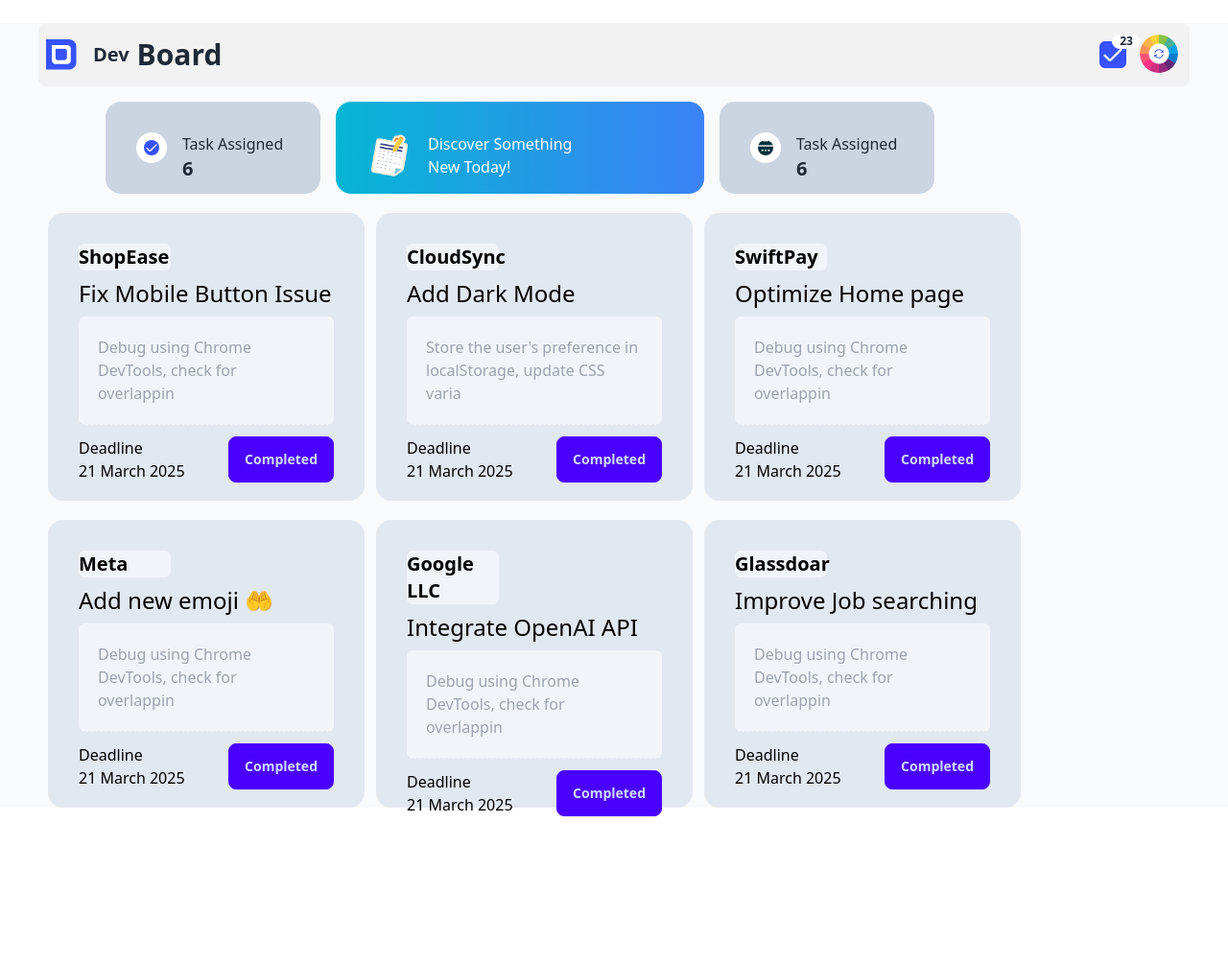
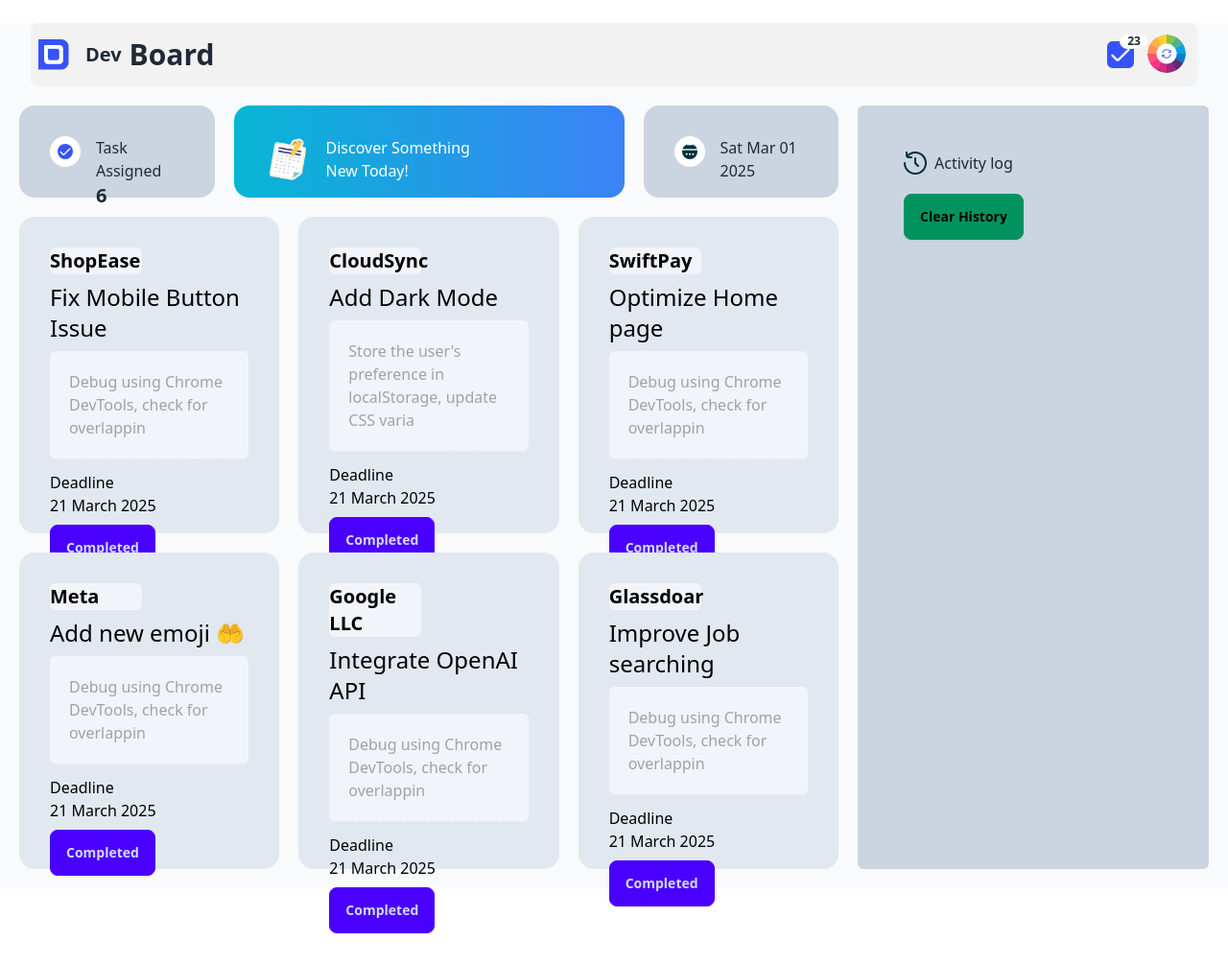
Before and after one commit to hridaysonar/Board-Rajshahi, a plain HTML site: page index.html in a window 1280 px wide. Shown: the whole page at 96% size. Before the commit the page ends 883 px from the top, so only its background shows below. Drawn offline with nearby package versions, Linux system fonts and the light colour scheme.

Commit message:
aside bar and all code modify

```diff
--- a/appliciton.js
+++ b/appliciton.js
@@ -3,8 +3,21 @@ document.getElementById("back-now").addEventListener("click", function () {
   });
 
 //   colorjavasript
-  document.getElementById('thime-change').addEventListener('click', function() {
-    const colors = ['#FF5733', '#33FF57', '#3357FF', '#FF33A6', '#A633FF','#FFA07A','#800080','#FF00FF'];
+  document.getElementById('thimeChange').addEventListener('click', function() {
+    const colors = ['#FF5733', '#33FF57', '#3357FF', '#FF33A6', '#A633FF','#FFA07A','#800080'];
     const randomColor = colors[Math.floor(Math.random() * colors.length)];
     document.body.style.backgroundColor = randomColor;
 });
+
+
+// date
+document.getElementById("new-date").innerText = new Date().toDateString();
+function time() {
+    const now = new Date();
+    const hours = now.getHours();
+    const minutes = now.getMinutes().toString().padStart(2, '0');
+    const seconds = now.getSeconds().toString().padStart(2, '0');
+    return `${hours}:${minutes}:${seconds}`;
+  }
+
+//   date done
--- a/index.html
+++ b/index.html
@@ -1,5 +1,6 @@
 <!DOCTYPE html>
 <html lang="en">
+
 <head>
   <meta charset="UTF-8">
   <meta name="viewport" content="width=device-width, initial-scale=1.0">
@@ -7,10 +8,11 @@
   <script src="https://cdn.tailwindcss.com"></script>
   <title>Assignmment-5</title>
 </head>
-<body id="changeBackground" class="bg-slate-50">
+
+<body id="changeBackground" class="bg-slate-50 ">
   <header>
     <nav>
-            <div class="navbar bg-base-200 mt-6 w-[75pc] m-[auto] rounded-lg">
+      <div class="navbar bg-base-200 mt-6 w-[95%]  m-[auto] rounded-lg">
 
         <div class="flex-1">
           <img class="h-8" src="./assets/logo.png" alt="">
@@ -30,86 +32,154 @@
         <div class="dropdown dropdown-end">
           <div tabindex="0" role="button" class="btn btn-ghost btn-circle avatar">
             <div class="w-10 rounded-full">
-                        <img id="" onclick="changeBackground()" src="./assets/theme-btn.png" alt="">
+              <img id="thimeChange" src="./assets/theme-btn.png" alt="">
             </div>
           </div>
         </div>
       </div>
       </div>
     </nav>
-        <!-- main -->
-        <div class="mt-4 flex ml-[110px] gap-4">
-           <div class="bg-slate-300 h-24 w-56 rounded-2xl p-8 flex gap-4">
+  </header>
+
+  <main class="flex gap-5 justify-center  p-5">
+    <!-- col 1 -->
+    <section class="w-[70%]">
+      <!-- row 1 -->
+        <div class="flex items-center gap-5">
+          <!-- card 1 -->
+          <div class="w-[25%] ">
+            <div class="bg-slate-300 h-24  rounded-2xl p-8 flex gap-4">
               <img class="bg-white p-2 rounded-3xl" src="./assets/checkbox.png" alt="">
               <div>
                 <p>Task Assigned </p>
                 <h1 class="font-bold text-xl">6</h1>
               </div>
             </div>
-           <!-- box1 -->
-           <div id="back-now" class="bg-gradient-to-r from-cyan-500 to-blue-500 h-24 w-96 rounded-2xl p-8 flex gap-4 cursor-pointer">
+          </div>
+          <!-- card 2 -->
+          <div class="w-[50%]">
+            <div id="back-now"
+              class="bg-gradient-to-r from-cyan-500 to-blue-500 h-24 rounded-2xl p-8 flex gap-4 cursor-pointer">
               <img class=" w-12 h-12 " src="./assets/board.png" alt="">
               <div>
                 <p class="text-white">Discover Something <br> New Today!</p>
 
               </div>
-           </div>   <div class="bg-slate-300 h-24 w-56 rounded-2xl p-8 flex gap-4 ">
+            </div>
+          </div>
+          <!-- card 3 -->
+          <div class="w-[25%]">
+            <div class="bg-slate-300 h-24 rounded-2xl p-8 flex gap-4 ">
               <img class="bg-white p-2 rounded-3xl" src="./assets/calender.png" alt="">
               <div>
-                <p>Task Assigned </p>
-                <h1 class="font-bold text-xl">6</h1>
+                <p id="new-date"> </p>
+
+              </div>
+            </div>
           </div>
         </div>
 
-
-           <!-- <div class=" h-full rounded-3xl fixed right-0 mt-2 w-64 bg-white p-4 mr-[120px]">
-            <img src="./assets/activity.png" alt="">
-            <div class="">
-                <p>Activity Log</p>
-
-            </div> -->
-
-        </div>
-
-    </header>
-    <main>
-      <section class="mt-5 ">
-        <div class="flex gap-3 ml-[50px]">
-
-
-        <div class="card bg-slate-200 text-neutral-content w-[330px] h-[300px]">
+      <!-- row 2 -->
+      <div class="mt-5">
+        <div class="grid grid-cols-3   gap-5 m-auto">
+          <!-- card 1 -->
+          <div class="card bg-slate-200 text-neutral-content w-[100%] h-[330px]">
             <div class="card-body  ">
               <h2 class=" bg-slate-100 w-24 card-title text-black rounded-md">ShopEase</h2>
               <h1 class="text-black text-2xl	">Fix Mobile Button Issue </h1>
-            <p class="bg-slate-100 p-5 rounded-md border-b border-dashed text-gray-400">Debug using Chrome DevTools, check for overlappin</p>
+              <p class="bg-slate-100 p-5 rounded-md border-b border-dashed text-gray-400">Debug using Chrome DevTools,
+                check for overlappin</p>
               <div class="card-actions justify-between mt-1">
-              <span class="text-black">Deadline <br> <h2 class="text-black">21 March 2025</h2> </span>
+                <span class="text-black">Deadline <br>
+                  <h2 class="text-black">21 March 2025</h2>
+                </span>
+
+                <button class="btn btn-primary">Completed</button>
+
+              </div>
+            </div>
+
+          </div>
+          <!-- card 2 -->
+          <div class="card bg-slate-200 text-neutral-content w-[100%] h-[330px]">
+            <div class="card-body  ">
+              <h2 class=" bg-slate-100 w-24 card-title text-black rounded-md">CloudSync</h2>
+              <h1 class="text-black text-2xl	">Add Dark Mode</h1>
+              <p class="bg-slate-100 p-5 rounded-md border-b border-dashed text-gray-400">Store the user's preference in
+                localStorage, update CSS varia</p>
+              <div class="card-actions justify-between mt-1">
+                <span class="text-black">Deadline <br>
+                  <h2 class="text-black">21 March 2025</h2>
+                </span>
 
                 <button class="btn btn-primary">Completed</button>
 
               </div>
             </div>
           </div>
-        <div class="card bg-slate-200 text-neutral-content w-[330px] h-[300px]">
+          <!-- card 3 -->
+          <div class="card bg-slate-200 text-neutral-content w-[100%] h-[330px]">
             <div class="card-body  ">
-            <h2 class=" bg-slate-100 w-24 card-title text-black rounded-md">CloudSync</h2>
-            <h1 class="text-black text-2xl	">Add Dark Mode</h1>
-            <p class="bg-slate-100 p-5 rounded-md border-b border-dashed text-gray-400">Store the user's preference in localStorage, update CSS varia</p>
+              <h2 class=" bg-slate-100 w-24 card-title text-black rounded-md">SwiftPay</h2>
+              <h1 class="text-black text-2xl	">Optimize Home page </h1>
+              <p class="bg-slate-100 p-5 rounded-md border-b border-dashed text-gray-400">Debug using Chrome DevTools,
+                check for overlappin</p>
               <div class="card-actions justify-between mt-1">
-              <span class="text-black">Deadline <br> <h2 class="text-black">21 March 2025</h2> </span>
+                <span class="text-black">Deadline <br>
+                  <h2 class="text-black">21 March 2025</h2>
+                </span>
+
+                <button class="btn btn-primary">Completed</button>
+
+
+              </div>
+            </div>
+          </div>
+          <!-- card 4 -->
+          <div class="card bg-slate-200 text-neutral-content w-[100%] h-[330px]">
+            <div class="card-body  ">
+              <h2 class=" bg-slate-100 w-24 card-title text-black rounded-md">Meta</h2>
+              <h1 class="text-black text-2xl	">Add new emoji 🤲</h1>
+              <p class="bg-slate-100 p-5 rounded-md border-b border-dashed text-gray-400">Debug using Chrome DevTools,
+                check for overlappin</p>
+              <div class="card-actions justify-between mt-1">
+                <span class="text-black">Deadline <br>
+                  <h2 class="text-black">21 March 2025</h2>
+                </span>
 
                 <button class="btn btn-primary">Completed</button>
 
               </div>
             </div>
           </div>
-        <div class="card bg-slate-200 text-neutral-content w-[330px] h-[300px]">
+          <!-- card 5 -->
+          <div class="card bg-slate-200 text-neutral-content w-[100%] h-[330px]">
             <div class="card-body  ">
-            <h2 class=" bg-slate-100 w-24 card-title text-black rounded-md">SwiftPay</h2>
-            <h1 class="text-black text-2xl	">Optimize  Home page </h1>
-            <p class="bg-slate-100 p-5 rounded-md border-b border-dashed text-gray-400">Debug using Chrome DevTools, check for overlappin</p>
+              <h2 class=" bg-slate-100 w-24 card-title text-black rounded-md">Google LLC</h2>
+              <h1 class="text-black text-2xl	">Integrate OpenAI API </h1>
+              <p class="bg-slate-100 p-5 rounded-md border-b border-dashed text-gray-400">Debug using Chrome DevTools,
+                check for overlappin</p>
               <div class="card-actions justify-between mt-1">
-              <span class="text-black">Deadline <br> <h2 class="text-black">21 March 2025</h2> </span>
+                <span class="text-black">Deadline <br>
+                  <h2 class="text-black">21 March 2025</h2>
+                </span>
+
+                <button class="btn btn-primary">Completed</button>
+
+              </div>
+            </div>
+          </div>
+          <!-- card 6 -->
+          <div class="card bg-slate-200 text-neutral-content w-[100%] h-[330px]">
+            <div class="card-body  ">
+              <h2 class=" bg-slate-100 w-24 card-title text-black rounded-md">Glassdoar</h2>
+              <h1 class="text-black text-2xl	">Improve Job searching </h1>
+              <p class="bg-slate-100 p-5 rounded-md border-b border-dashed text-gray-400">Debug using Chrome DevTools,
+                check for overlappin</p>
+              <div class="card-actions justify-between mt-1">
+                <span class="text-black">Deadline <br>
+                  <h2 class="text-black">21 March 2025</h2>
+                </span>
 
                 <button class="btn btn-primary">Completed</button>
 
@@ -117,54 +187,31 @@
             </div>
           </div>
         </div>
-        <div class="flex gap-3 ml-[50px] mt-5">
+      </div>
+    </section>
+    <!-- col 2 -->
+    <section class="w-[30%]">
+      <div class="bg-slate-300  p-12 rounded-md   h-[100%] w-[100%]">
+        <div class="flex gap-2">
+          <img src="./assets/activity.png" alt="">
+          <h1>Activity log</h1>
+        </div>
+        <div class="mt-5">
+          <button class="btn btn-active btn-success">Clear History</button>
+        </div>
+      </div>
+    </section>
 
 
-        <div class="card bg-slate-200 text-neutral-content w-[330px] h-[300px]">
-          <div class="card-body  ">
-            <h2 class=" bg-slate-100 w-24 card-title text-black rounded-md">Meta</h2>
-            <h1 class="text-black text-2xl	">Add new emoji 🤲</h1>
-            <p class="bg-slate-100 p-5 rounded-md border-b border-dashed text-gray-400">Debug using Chrome DevTools, check for overlappin</p>
-            <div class="card-actions justify-between mt-1">
-              <span class="text-black">Deadline <br> <h2 class="text-black">21 March 2025</h2> </span>
-
-              <button class="btn btn-primary">Completed</button>
-
-            </div>
-          </div>
-        </div>
-        <div class="card bg-slate-200 text-neutral-content w-[330px] h-[300px]">
-          <div class="card-body  ">
-            <h2 class=" bg-slate-100 w-24 card-title text-black rounded-md">Google LLC</h2>
-            <h1 class="text-black text-2xl	">Integrate OpenAI API </h1>
-            <p class="bg-slate-100 p-5 rounded-md border-b border-dashed text-gray-400">Debug using Chrome DevTools, check for overlappin</p>
-            <div class="card-actions justify-between mt-1">
-              <span class="text-black">Deadline <br> <h2 class="text-black">21 March 2025</h2> </span>
-
-              <button class="btn btn-primary">Completed</button>
-
-            </div>
-          </div>
-        </div>
-        <div class="card bg-slate-200 text-neutral-content w-[330px] h-[300px]">
-          <div class="card-body  ">
-            <h2 class=" bg-slate-100 w-24 card-title text-black rounded-md">Glassdoar</h2>
-            <h1 class="text-black text-2xl	">Improve Job searching </h1>
-            <p class="bg-slate-100 p-5 rounded-md border-b border-dashed text-gray-400">Debug using Chrome DevTools, check for overlappin</p>
-            <div class="card-actions justify-between mt-1">
-              <span class="text-black">Deadline <br> <h2 class="text-black">21 March 2025</h2> </span>
-
-              <button class="btn btn-primary">Completed</button>
-
-            </div>
-          </div>
-        </div>
-      </div>
 
 
-      </section>
 
   </main>
+
+
+
+
   <script src="appliciton.js"></script>
 </body>
+
 </html>
```
Lines whose indentation alone changed are shown as unchanged.
